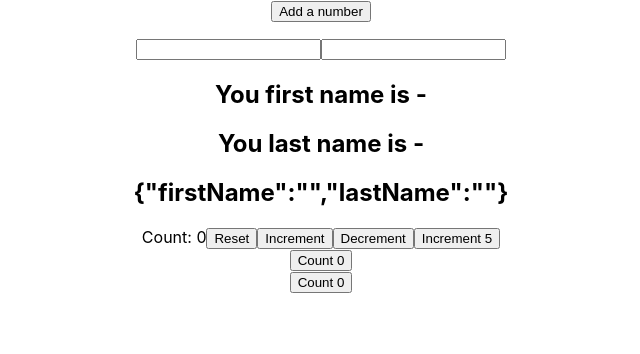
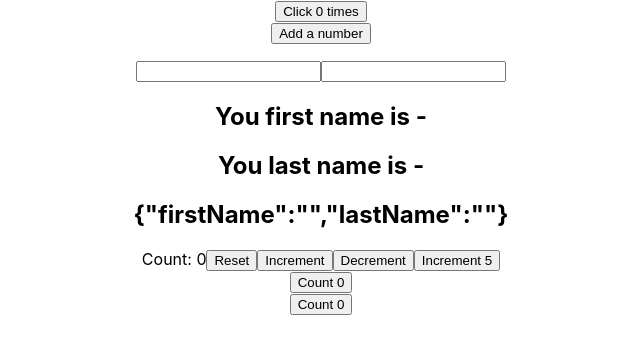
Before and after one commit to taoyuchuan/ReactHook, a React (Create React App) app: page / in a window 1280 px wide. Shown: the top 354 px of the page, without its empty margins (319-959 px from the left). Built offline with nearby package versions, Linux system fonts and the light colour scheme.

Commit message:
Add useEffect function

```diff
--- a/src/App.js
+++ b/src/App.js
@@ -5,10 +5,12 @@
 import HookCounterTwo from './components/HookCounterTwo'
 import HookCounterThree from './components/HookCounterThree'
 import HookCounterFour from './components/HookCounterFour'
+import UseEffectCounterOne from './components/UseEffectCounterOne'
 
 function App() {
   return (
     <div className="App">
+      <UseEffectCounterOne />
       <HookCounterFour />
       <HookCounterThree />
       <HookCounterTwo />
--- /dev/null
+++ b/src/components/UseEffectCounterOne.js
@@ -0,0 +1,18 @@
+import React, { useState, useEffect } from 'react'
+
+function UseEffectCounterOne() {
+  const [count, setCount] = useState(0)
+
+  // executed after every render.
+  useEffect(() => {
+    document.title = `You clicked ${count} times`
+  })
+
+  return(
+    <div>
+      <button onClick = { () => setCount(prevCount => prevCount + 1) }>Click { count } times</button>
+    </div>
+  )
+}
+
+export default UseEffectCounterOne
```
